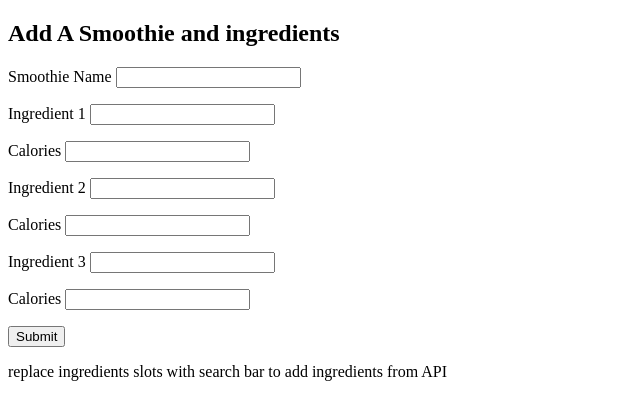
After one commit to qfuggett/rejuvenate, a Flask app: page /add_recipe/1 in a window 1280 px wide. The commit adds this page. Shown: the top 420 px of the page, without its empty margins (0-640 px from the left). Run offline with Flask 2, Linux system fonts and the light colour scheme.

Commit message:
import datetime in server, created add_recipe route to add a recipe to a cleanse, wrote comments in crud.py for all functions currently in use, fixed get_user_cleanse crud function, created add_recipe form, updated cleanse_details view page with links to add_recipe view page

```diff
--- a/server.py
+++ b/server.py
@@ -3,6 +3,7 @@
 from flask import (Flask, render_template, request, flash, session, redirect, url_for)
 from model import connect_to_db
 from jinja2 import StrictUndefined
+from datetime import datetime
 import crud
 
 
@@ -49,6 +50,34 @@ def recipe():
     return render_template('recipe_details.html')
 
 
+@app.route('/add_recipe/<user_cleanse_id>', methods=['GET', 'POST'])
+def add_recipe(user_cleanse_id):
+    """Add a smoothie/recipe to a cleanse"""
+
+    if request.method == 'POST':
+
+        timestamp = datetime.now()
+        date = datetime.now()
+        user_cleanse = crud.get_user_cleanse(user_cleanse_id)
+
+        recipe_name = request.form.get('recipe_name')
+        ingredient_name = request.form.get('ingredient_name')
+        calories = request.form.get('calories')
+        user = crud.get_user_by_email(session['email'])
+
+        recipe = crud.create_recipe(recipe_name, user)
+        ingredient = crud.create_ingredient(ingredient_name, calories)
+
+        crud.create_recipe_ingredient(recipe, ingredient)
+        crud.create_user_cleanse_recipe(timestamp, date, user_cleanse, recipe)
+
+        return redirect('/cleanse/<user_cleanse_id>') #to immediately show updates to current cleanse
+    else:
+        return render_template('add_recipe.html')
+
+
+
+
 @app.route('/user_cleanses')
 def user_cleanses():
     """Shows all cleanses for a specific user"""
@@ -64,6 +93,7 @@ def user_cleanse_recipes(user_cleanse_id):
     """Shows recipes/smoothies that belong to a specific cleanse and their ingredients"""
 
     user_cleanse_recipes = crud.get_user_cleanse_recipes(user_cleanse_id)
+    session['user_cleanse_id'] = user_cleanse_id
 
     return render_template('cleanse_details.html', user_cleanse_recipes=user_cleanse_recipes)
 
--- /dev/null
+++ b/templates/add_recipe.html
@@ -0,0 +1,39 @@
+{% extends 'base.html' %}
+{% block title %}Add a Smoothie to this cleanse{% endblock %}
+
+{% block body %}
+    <h2>Add A Smoothie and ingredients</h2>
+    <form action="/add_recipe/{{ session['user_cleanse_id'] }}" method="POST">
+        <p>
+            Smoothie Name <input type="text" name="recipe_name">
+        </p>
+
+        <p>
+            Ingredient 1 <input type="text" name="ingredient_name">
+        </p>
+
+        <p>
+            Calories <input type="number" name="calories">
+        </p>
+
+        <p>
+            Ingredient 2 <input type="text" name="ingredient_name">
+        </p>
+
+        <p>
+            Calories <input type="number" name="calories">
+        </p>
+
+        <p>
+            Ingredient 3 <input type="text" name="ingredient_name">
+        </p>
+
+        <p>
+            Calories <input type="number" name="calories">
+        </p>
+
+          <input type="submit">
+        </p>
+      </form>
+      replace ingredients slots with search bar to add ingredients from API
+{% endblock %}
```
Also changed, not shown: crud.py (+24 -4 lines), templates/cleanse_details.html (+11 -8 lines).
